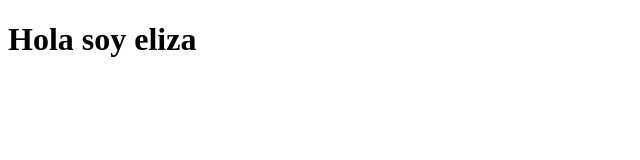
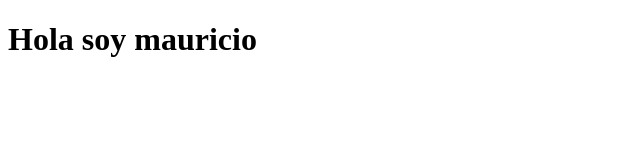
Before and after one commit to ElizabethGV1/mi-primer-repo, a plain HTML site: page index.html in a window 1280 px wide. Shown: the whole page, without its empty margins (0-640 px from the left). Drawn offline with Linux system fonts and the light colour scheme.

Commit message:
feature: nuevo nombre

```diff
--- a/index.html
+++ b/index.html
@@ -7,6 +7,6 @@
     <title>Document</title>
 </head>
 <body>
-    <h1>Hola soy eliza</h1>
+    <h1>Hola soy mauricio</h1>
 </body>
 </html>
```
